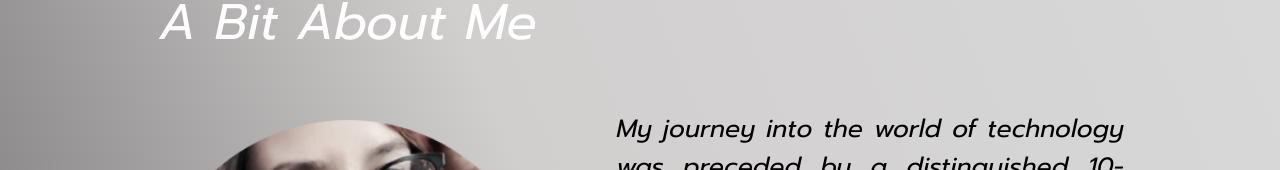
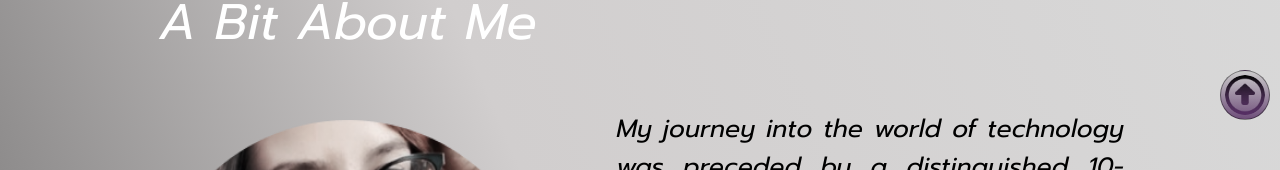
Before and after one commit to Shylan21/Isabelle-Portfolio, a React (Create React App) app: page / in a window 1280 px wide. Shown: the part 600-770 px from the top of the page. Built offline with nearby package versions, Linux system fonts and the light colour scheme.

Commit message:
Added ScrollToTop component

```diff
--- a/src/App.css
+++ b/src/App.css
@@ -73,10 +73,7 @@ button {
   line-height: normal;
 }
 
-
-
 /* About Me */
-
 
 .about-me-container {
   display: grid;
--- a/src/App.js
+++ b/src/App.js
@@ -6,11 +6,12 @@ import './App.css'
 import Skill from './components/Skill/Skill'
 import Project from './components/Project/Project'
 import Certificates from './components/Certificates/Certificates'
+import ScrollToTop from './components/ScrollToTop/ScrollToTop'
 
 const skills = require('./components/Skill/skill-data').skills
 const projects = require('./components/Project/project-data').projects
-const certificates = require('./components/Certificates/certificate-data').certificates
-
+const certificates =
+	require('./components/Certificates/certificate-data').certificates
 
 function App() {
 	return (
@@ -135,6 +136,7 @@ function App() {
 					</div>
 				</footer>
 			</div>
+			<ScrollToTop />
 		</div>
 	)
 }
--- /dev/null
+++ b/src/components/ScrollToTop/ScrollToTop.css
@@ -0,0 +1,39 @@
+.scroll-container {
+  display: flex;
+  position: relative;
+  /* add this to establish a containing block for the arrow-up image */
+}
+
+.top-button-container {
+  display: flex;
+  position: fixed;
+  right: -5px;
+  bottom: 5rem;
+}
+
+.top-button,
+.arrow-up {
+  display: flex;
+  border-radius: 50px;
+
+  width: 50px;
+  height: 50px;
+}
+
+.top-button {
+  background: linear-gradient(180deg, rgba(186, 186, 186, 0.386) 0%, #330045a3 100%);
+  border-color: #0000006b;
+}
+
+.arrow-up {
+  width: 40px;
+  height: 40px;
+  position: absolute;
+  /* add this to position the arrow-up image absolutely */
+  top: 5px;
+  /* adjust this value to position the arrow-up image on top of the top-button */
+  left: 50%;
+  /* center the arrow-up image horizontally */
+  transform: translateX(-50%);
+  /* center the arrow-up image horizontally */
+}
--- /dev/null
+++ b/src/components/ScrollToTop/ScrollToTop.js
@@ -0,0 +1,23 @@
+import './ScrollToTop.css'
+import arrowup from '../../pictures/Arrow Up.png'
+
+const ScrollToTop = () => {
+	const scroll = () => {
+		//0, 0 just takes us to the top of the page
+		window.scrollTo(0, 0)
+		console.log('scroll successful')
+	}
+
+	return (
+		<>
+			<div class="scroll-container">
+				<div class="top-button-container">
+					<img src={arrowup} alt="" class="arrow-up" onClick={scroll} />
+					<button class="top-button"></button>
+				</div>
+			</div>
+		</>
+	)
+}
+
+export default ScrollToTop
```
Also changed, not shown: src/pictures/Arrow Up.png (added).
